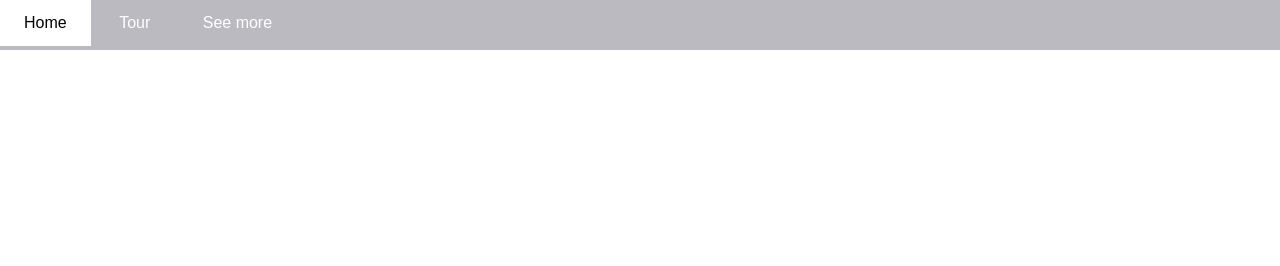
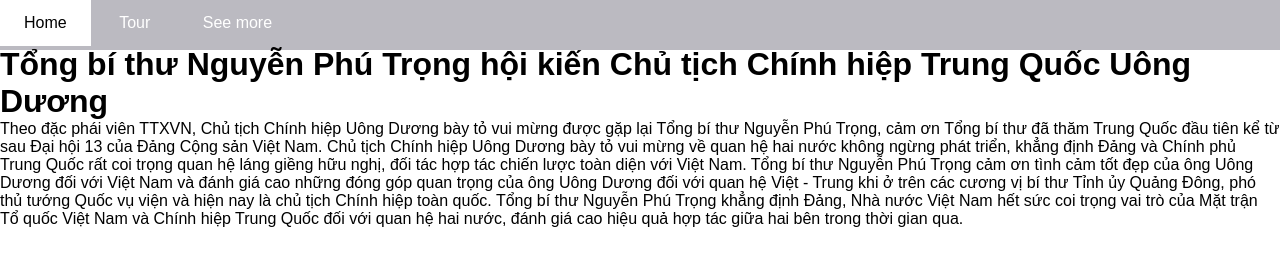
Before and after one commit to phihungvo/Code, a plain HTML site: page HTMLCSS/index.html in a window 1280 px wide. Drawn offline with Linux system fonts and the light colour scheme.

Commit message:
update part 2

```diff
--- a/HTMLCSS/index.html
+++ b/HTMLCSS/index.html
@@ -14,6 +14,14 @@
                 <a href="#" id="subnav">Home</a>
                 <a href="#" id="subnav">Tour</a>
                 <a href="#" id="subnav">See more</a>
+                <h1>Tổng bí thư Nguyễn Phú Trọng hội kiến Chủ tịch Chính hiệp Trung Quốc Uông Dương</h1>
+                <p>Theo đặc phái viên TTXVN, Chủ tịch Chính hiệp Uông Dương bày tỏ vui mừng được gặp lại Tổng bí thư Nguyễn Phú Trọng, cảm ơn Tổng bí thư đã thăm Trung Quốc đầu tiên kể từ sau Đại hội 13 của Đảng Cộng sản Việt Nam.
+
+                    Chủ tịch Chính hiệp Uông Dương bày tỏ vui mừng về quan hệ hai nước không ngừng phát triển, khẳng định Đảng và Chính phủ Trung Quốc rất coi trọng quan hệ láng giềng hữu nghị, đối tác hợp tác chiến lược toàn diện với Việt Nam.
+
+                    Tổng bí thư Nguyễn Phú Trọng cảm ơn tình cảm tốt đẹp của ông Uông Dương đối với Việt Nam và đánh giá cao những đóng góp quan trọng của ông Uông Dương đối với quan hệ Việt - Trung khi ở trên các cương vị bí thư Tỉnh ủy Quảng Đông, phó thủ tướng Quốc vụ viện và hiện nay là chủ tịch Chính hiệp toàn quốc.
+
+                    Tổng bí thư Nguyễn Phú Trọng khẳng định Đảng, Nhà nước Việt Nam hết sức coi trọng vai trò của Mặt trận Tổ quốc Việt Nam và Chính hiệp Trung Quốc đối với quan hệ hai nước, đánh giá cao hiệu quả hợp tác giữa hai bên trong thời gian qua.</p>
             </div>
         </div>
      </div>
```
